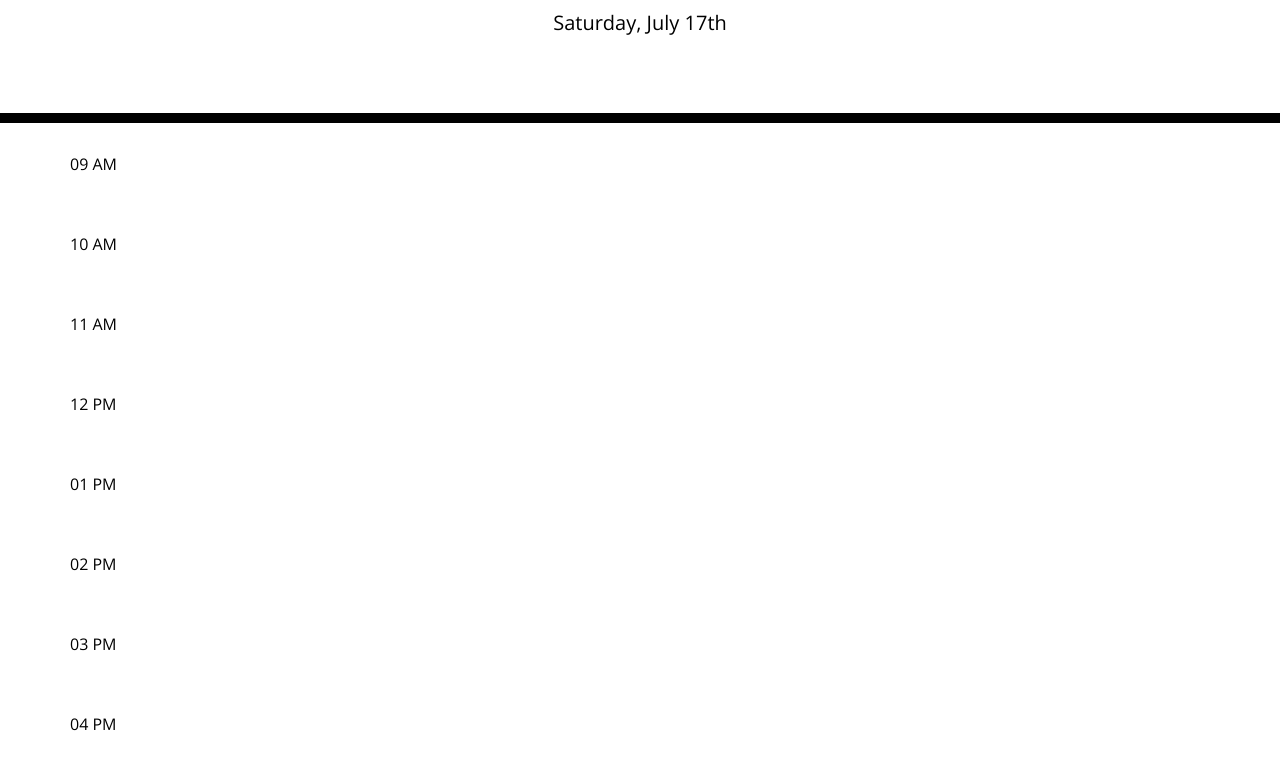
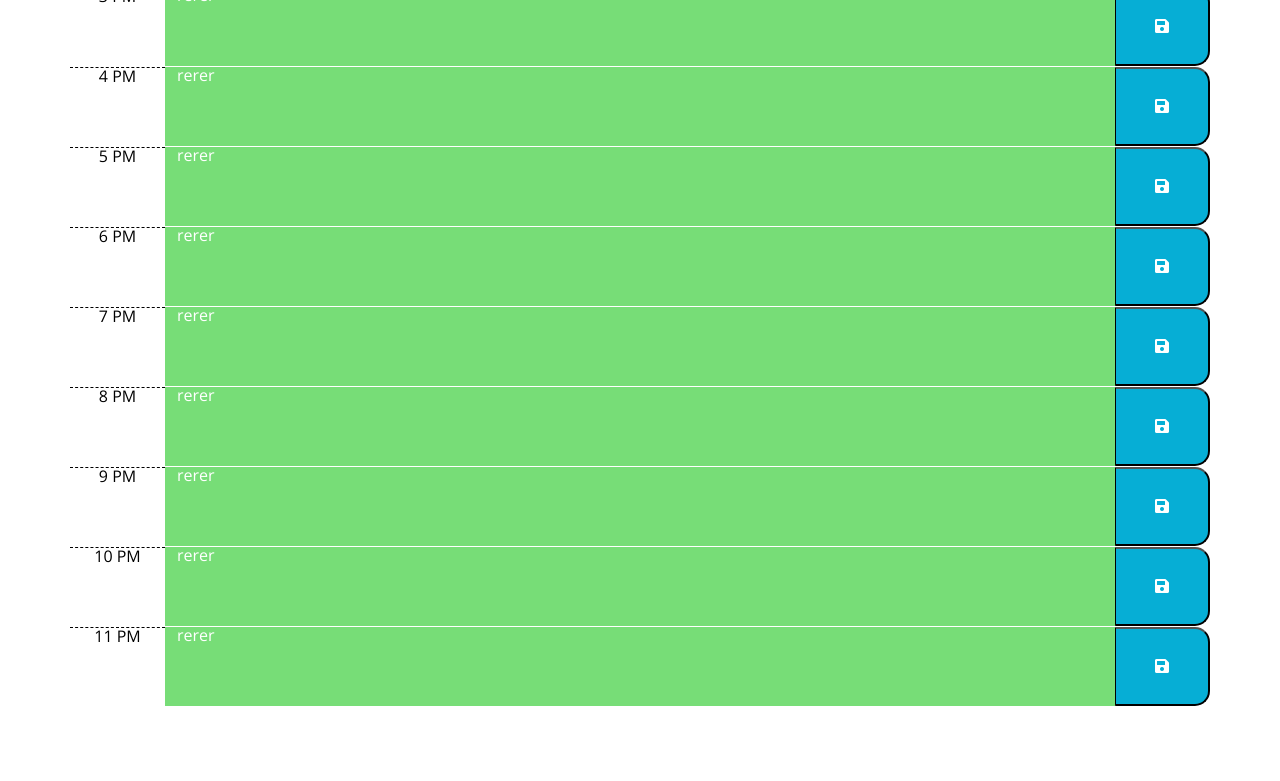
Before and after one commit to Irina-Golubitsky/My-Work-Day-Scheduler, a plain HTML site: page index.html in a window 1280 px wide. Shown: the part 181-962 px from the top of the page. After the commit the page ends 887 px from the top, so only its background shows below. Drawn offline with nearby package versions, Linux system fonts and the light colour scheme.

Commit message:
show scheduler

```diff
--- a/assets/css/style.css
+++ b/assets/css/style.css
@@ -39,20 +39,23 @@ textarea{
 .hour {
   background-color: #ffffff;
   color: #000000;
-  /* border-top: 1px dashed #000000; */
+  border-top: 1px dashed #000000;
 }
 
 .past {
+
   background-color: #d3d3d3;
   color: white;
 }
 
 .present {
+
   background-color: #ff6961;
   color: white;
 }
 
 .future {
+
   background-color: #77dd77;
   color: white;
 }
--- a/assets/js/script.js
+++ b/assets/js/script.js
@@ -1,6 +1,6 @@
 // Moment.js
 let currentDate =moment().format("dddd, MMMM Do");
-let startHour=9;
+let startHour=15;
 let workDayLength=9;
 $("#currentDay").text(currentDate);
 let list=[];
@@ -12,13 +12,32 @@ let list=[];
     }
  }
  // show grid
+ let currenHour=moment().hour();
+ console.log(currenHour);
  for (i=0;i<workDayLength;i++){
      let rowDiv=$('<div>');
      rowDiv.addClass('row');
      let hourDiv=$('<div>');
-     hourDiv.addClass('hour');
-     hourDiv.text(moment(i+startHour, ["HH"]).format("hh A"));
+     hourDiv.addClass('hour col-1 text-center');
+     hourDiv.text(moment(i+startHour, ["H"]).format("h A"));
      rowDiv.append(hourDiv);
+     let eventDiv=$('<div>');
+     if ((i+startHour)<currenHour){
+         eventDiv.addClass('past col-10 ');
+     }else if((i+startHour)===currenHour){
+        eventDiv.addClass('present col-10 ');
+     }else{
+        eventDiv.addClass('future col-10 ');
+     }
+     eventDiv.text(list[i]+"rerer");
+     rowDiv.append(eventDiv);
+     let saveBtn=$('<button>');
+     saveBtn.addClass("saveBtn col-1");
+     let saveI=$('<i>');
+     saveI.addClass("fas fa-save");
+     saveBtn.append(saveI);
+     rowDiv.append(saveBtn);
+
      $('#container').append(rowDiv);
  }
 console.log(list);
--- a/index.html
+++ b/index.html
@@ -6,7 +6,7 @@
     <meta http-equiv="X-UA-Compatible" content="ie=edge" />
     <link
       rel="stylesheet"
-      href="https://stackpath.bootstrapcdn.com/bootstrap/4.3.1/css/bootstrap.min.css"
+      href="https://cdn.jsdelivr.net/npm/bootstrap@5.0.2/dist/css/bootstrap.min.css"
     />
     <link
       rel="stylesheet"
```
